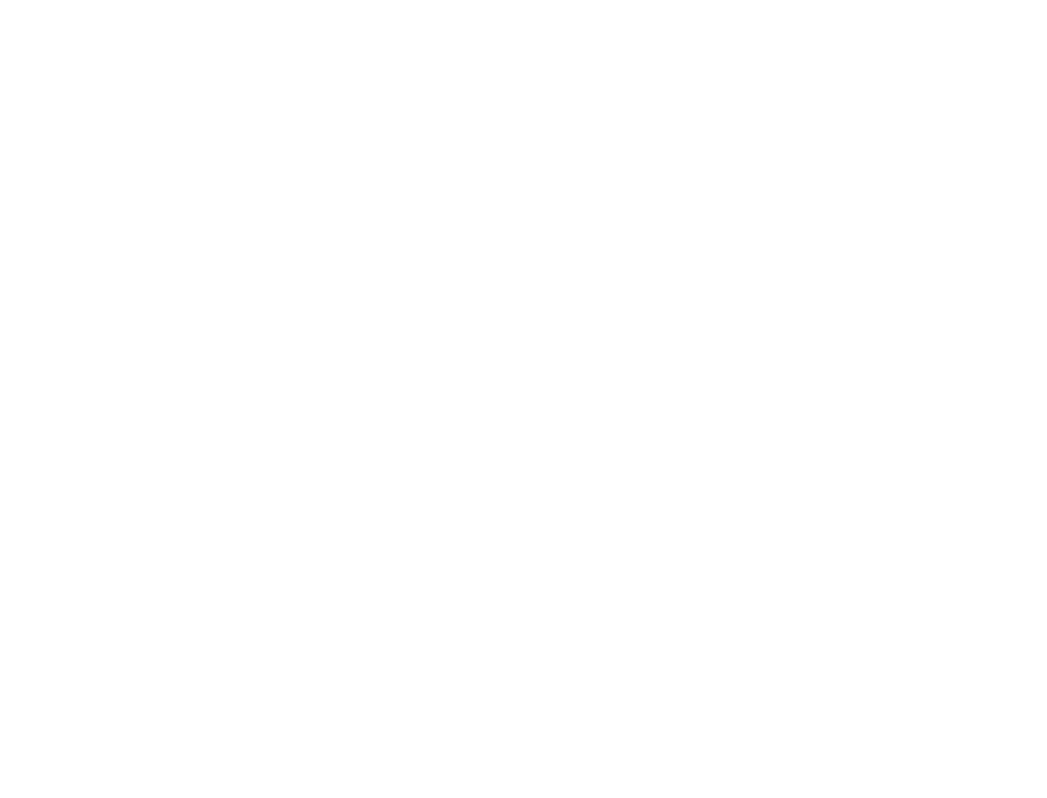
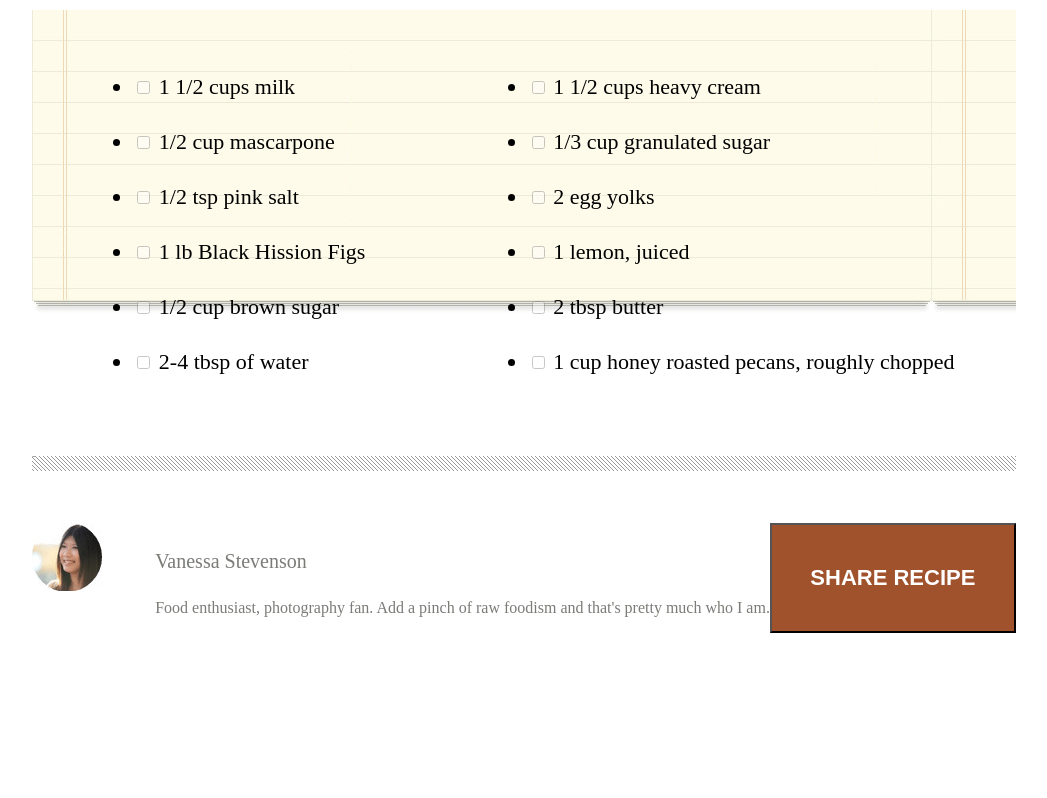
Before and after one commit to josholloqui/chocolate-pizza-react, a React (Create React App) app: page / in a window 1280 px wide. Shown: the part 1546-2344 px from the top of the page, without its empty margins (116-1163 px from the left). Before the commit the page ends 800 px from the top, so only its background shows below. Built offline with nearby package versions, Linux system fonts and the light colour scheme.

Commit message:
only thing not working is the main paragraphs and some CSS is off

```diff
--- a/src/App.js
+++ b/src/App.js
@@ -1,11 +1,25 @@
 import React from 'react';
 import Header from './Header.js';
+import Main from './Main.js';
+import Footer from './Footer.js';
 import './Home.css';
+
+const paragraph1 =
+  'For the fig-swirl: Melt butter over medium heat in a saucepan. Add brown sugar and stir to dissolve. Halve all of the figs and toss in the saucepan with water and lemon juice. Cook over medium heat, stirring frequently, until you have a chunky-jammy mixture. Add salt with one or two stirs, set aside and let cool completely.'
+
+const paragraph2 =
+  'Ice cream: In a small pot over medium heat, combine milk, and granulated sugar until sugar is completely dissolved and the milk is just barely lukewarm. Whisk in the egg yolks. Set mixture in the fridge and wait until the fig mixture is cooled.'
+
+const paragraph3 =
+  'Using an ice cream machine, pour liquids into the frozen basin and process according to manufacturer instructions, i.e., let spin and thicken for 20 minutes before adding mascarpone, fig jam mixture, and the nuts. Continue to process for+/-10 minutes. Pour semi-frozen mixture into a pyrex dish or glass tupperware. Freeze for at least two hours before serving.'
+
 
 function App() {
   return (
     <body className="App">
       <Header />
+      <Main paragraph1={paragraph1} paragraph2={paragraph2} paragraph3={paragraph3}/>
+      <Footer />
     </body>
   );
 }
--- /dev/null
+++ b/src/Footer.js
@@ -0,0 +1,24 @@
+import React from 'react';
+
+class Footer extends React.Component {
+render() {
+    return (
+        <footer>
+            <p>
+                <span>
+                    <img class="mini-logo" src="./images/logo.png" alt="small-logo"/>
+                </span>
+            </p>
+            <p>
+
+                Delicious &copy; 2013 * All Right Reserved
+                <br/>
+                Proudly Published with Ghost
+
+            </p>
+        </footer>
+    );
+}
+}
+
+export default Footer;
--- /dev/null
+++ b/src/Main.js
@@ -0,0 +1,131 @@
+import React from 'react';
+
+class Hidden extends React.Component {
+    render() {
+        return (
+            <div className ="hidden">
+                '
+            </div>);
+    }
+}
+
+
+
+class RecipeContainer extends React.Component {
+    render() {
+        return (
+            <section className ="recipe-container">
+                <div className ="title">
+                    <div>
+                        <h1>Chocolate Pizza</h1>
+                            <p className ="date">
+                                POSTED ON 15 DEC. 2013 /DESSERTS
+                            </p>
+                    </div>
+                    <div className="print">
+                        <p>
+                            <img src="images/print-icon.png" alt="print"/>
+                            Print
+                        </p>
+                    </div>
+                </div>
+                <img src="images/choco-pizza.png" alt="pizza"/>
+                <p className="main-font">
+                    {this.props.paragraph1}
+                    <br/>
+                    <br/>
+                    {this.props.paragraph2}
+                    <br/>
+                    <br/>
+                    {this.props.paragraph3}
+
+                </p>
+
+                <div className ="recipe">
+                    <div className="ingredients-1">
+                        <ul>
+                            <li>
+                                <input type="checkbox"/>
+                                <label> 1 1/2 cups milk</label>
+                            </li>
+                            <li>
+                                <input type="checkbox"/>
+                                <label> 1/2 cup mascarpone</label>
+                            </li>
+                            <li>
+                                <input type="checkbox"/>
+                                <label> 1/2 tsp pink salt</label>
+                            </li>
+                            <li>
+                                <input type="checkbox"/>
+                                <label> 1 lb Black Hission Figs</label>
+                            </li>
+                            <li>
+                                <input type="checkbox"/>
+                                <label> 1/2 cup brown sugar</label>
+                            </li>
+                            <li>
+                                <input type="checkbox"/>
+                                <label> 2-4 tbsp of water</label>
+                            </li>
+                        </ul>
+                    </div>
+                    <div className="ingredients-2">
+                        <ul>
+                            <li>
+                                <input type="checkbox"/>
+                                <label> 1 1/2 cups heavy cream</label>
+                            </li>
+                            <li>
+                                <input type="checkbox"/>
+                                <label> 1/3 cup granulated sugar</label>
+                            </li>
+                            <li>
+                                <input type="checkbox"/>
+                                <label> 2 egg yolks</label>
+                            </li>
+                            <li>
+                                <input type="checkbox"/>
+                                <label> 1 lemon, juiced</label>
+                            </li>
+                            <li>
+                                <input type="checkbox"/>
+                                <label> 2 tbsp butter</label>
+                            </li>
+                            <li>
+                                <input type="checkbox"/>
+                                <label> 1 cup honey roasted pecans, roughly chopped</label>
+                            </li>
+                        </ul>
+                    </div>
+                </div>
+                <div className ="hidden-2">
+                    Hidden
+                </div>
+                <div className ="author">
+                    <img src="images/van-pic.png" alt ="vanessa"/>
+                    <div className ="about-me">
+                        <h4>Vanessa Stevenson</h4>
+                        <p>
+                            Food enthusiast, photography fan. Add a pinch of raw foodism and that's pretty much who I am.
+                        </p>
+                    </div>
+                    <button id="share-button">SHARE RECIPE</button>
+                </div>
+            </section>);
+    }
+}
+
+class Main extends React.Component {
+    render() {
+        return (
+            <main>
+                <Hidden />
+                <RecipeContainer />
+            </main>
+        )
+    }
+
+}
+
+export default Main;
```
Also changed, not shown: 1 other file (tests, documents, lock files or other folders).
